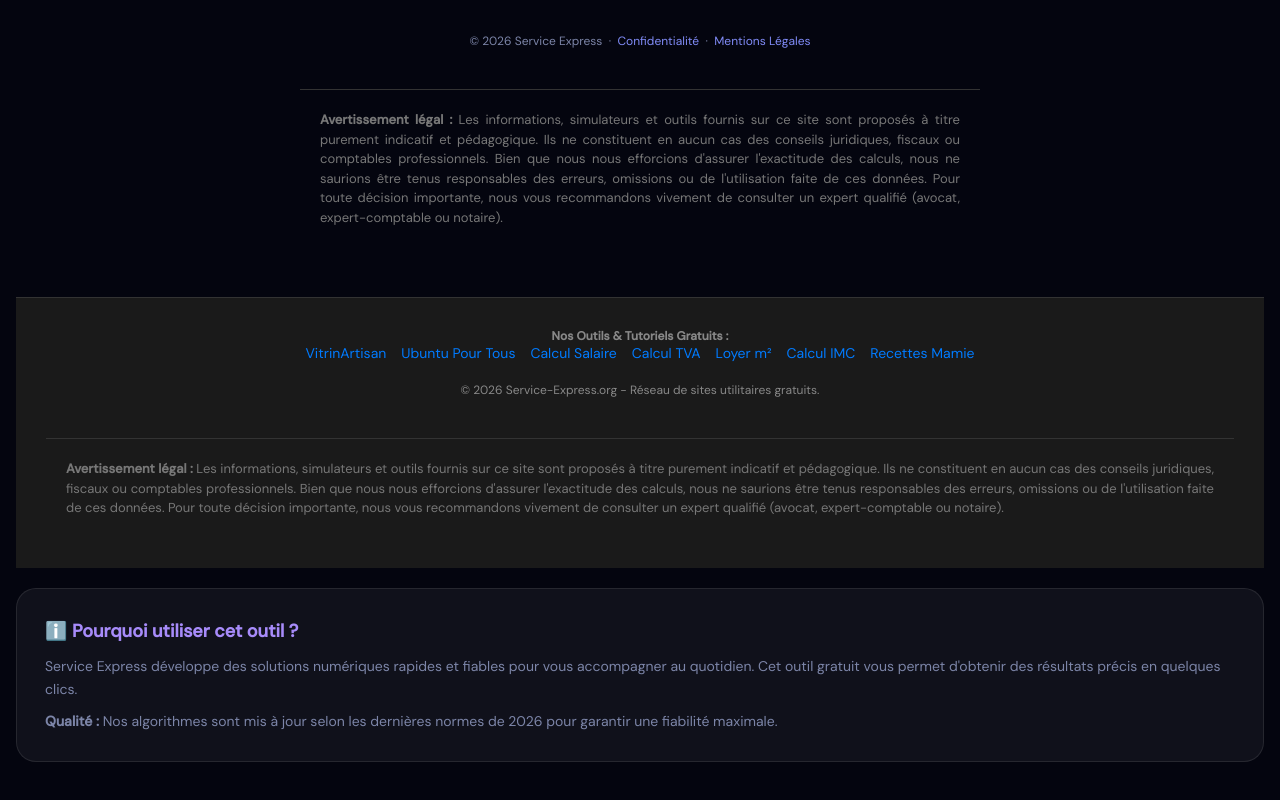
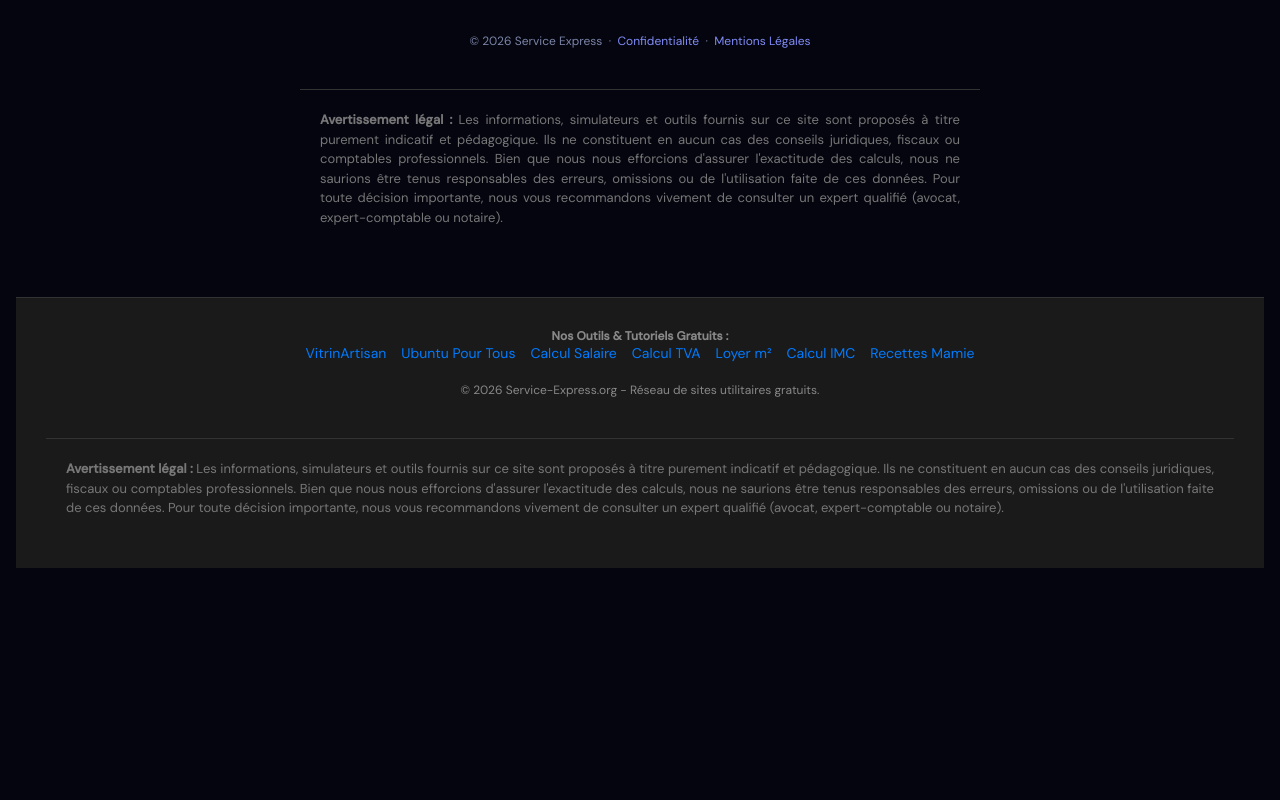
Before and after one commit to ewfzapp/password-generator, a plain HTML site: page index.html in a window 1280 px wide. Shown: the part 1455-2255 px from the top of the page. After the commit the page ends 2083 px from the top, so only its background shows below. Drawn offline with Linux system fonts and the light colour scheme.

```diff
--- a/index.html
+++ b/index.html
@@ -240,5 +240,4 @@
 
 </footer>
 
-<div class="card" style="margin-top: 20px; font-size: 14px; line-height: 1.6; color: var(--muted);"><h2 style="color: var(--purple); font-size: 18px; margin-bottom: 10px;">ℹ️ Pourquoi utiliser cet outil ?</h2><p>Service Express développe des solutions numériques rapides et fiables pour vous accompagner au quotidien. Cet outil gratuit vous permet d'obtenir des résultats précis en quelques clics.</p><p style="margin-top: 10px;"><b>Qualité :</b> Nos algorithmes sont mis à jour selon les dernières normes de 2026 pour garantir une fiabilité maximale.</p></div></body>
 </html>
```
